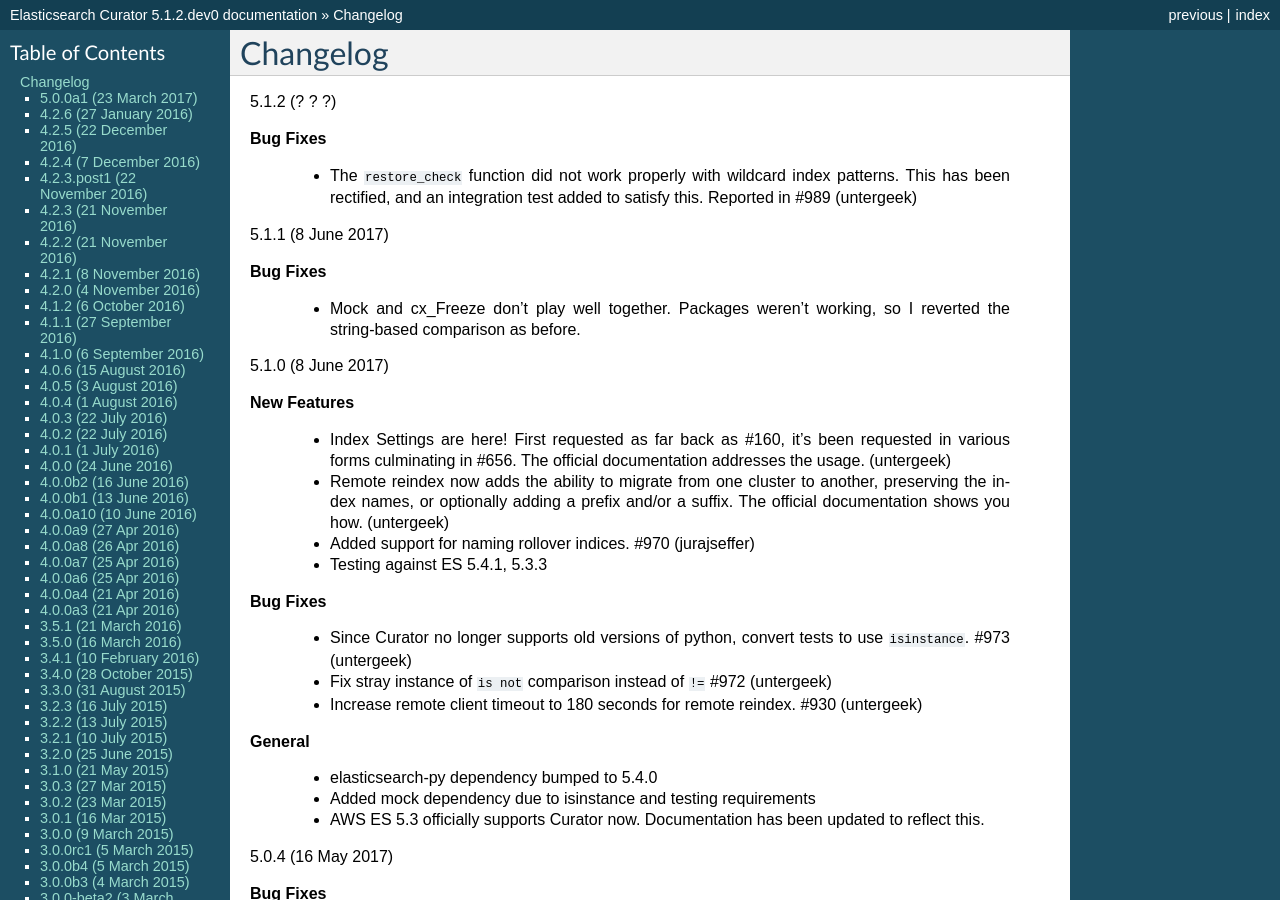
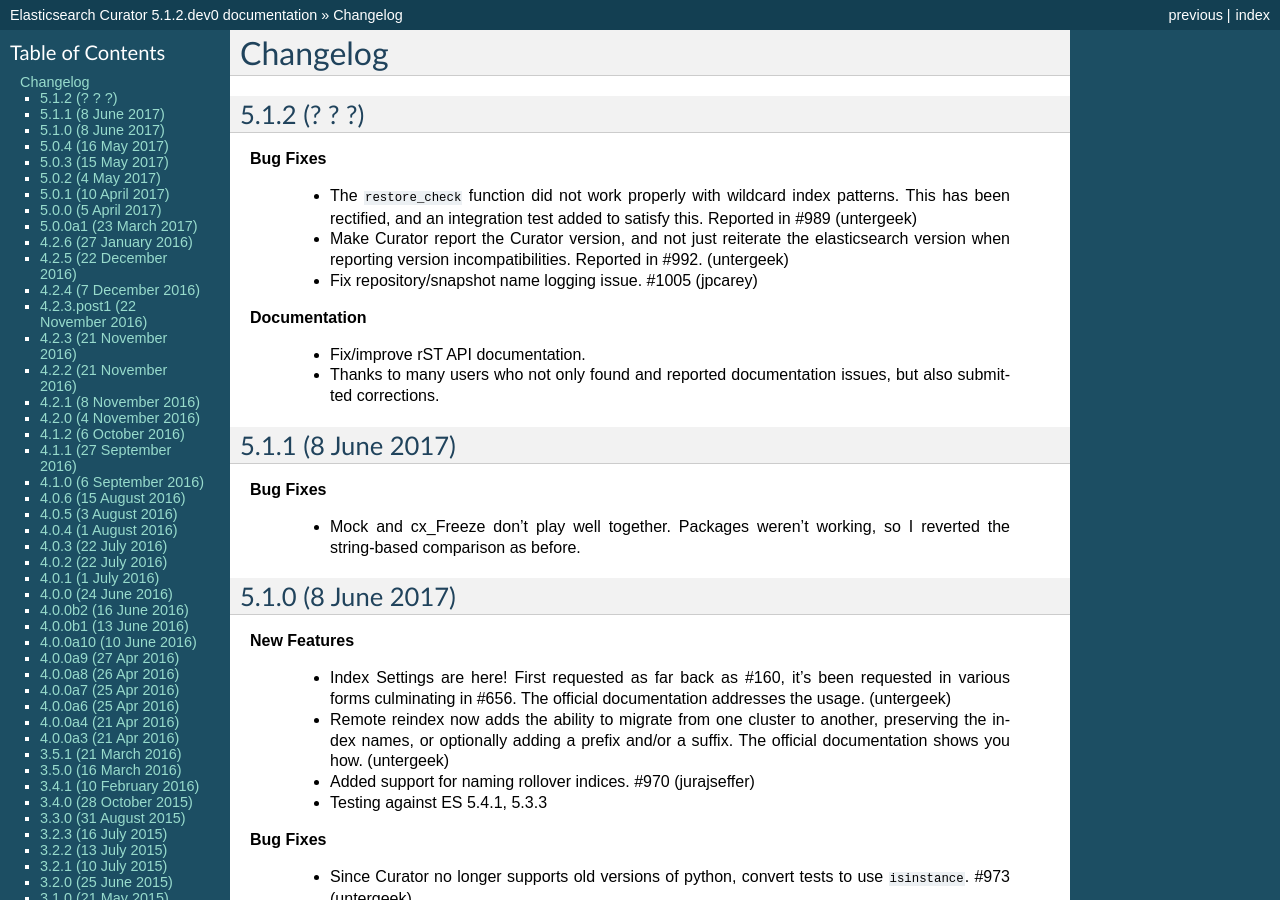
Before and after one commit to elastic/curator, a Sphinx documentation site: the page built from docs/Changelog.rst, in a window 1280 px wide and 900 px high. Built offline with Sphinx 7.4.7, drawn with Linux system fonts in a browser that asks for light colours.

Commit message:
Report curator version properly
This is duly described in #992.

fixes #992

```diff
--- a/docs/Changelog.rst
+++ b/docs/Changelog.rst
@@ -4,14 +4,28 @@
 =========
 
 5.1.2 (? ? ?)
+-------------
 
 **Bug Fixes**
 
   * The ``restore_check`` function did not work properly with wildcard index
     patterns.  This has been rectified, and an integration test added to
     satisfy this.  Reported in #989 (untergeek)
+  * Make Curator report the Curator version, and not just reiterate the
+    elasticsearch version when reporting version incompatibilities. Reported
+    in #992. (untergeek)
+  * Fix repository/snapshot name logging issue. #1005 (jpcarey)
+
+
+**Documentation**
+
+  * Fix/improve rST API documentation.
+  * Thanks to many users who not only found and reported documentation issues,
+    but also submitted corrections.
+
 
 5.1.1 (8 June 2017)
+-------------------
 
 **Bug Fixes**
 
@@ -19,6 +33,7 @@
     I reverted the string-based comparison as before.
 
 5.1.0 (8 June 2017)
+-------------------
 
 **New Features**
 
@@ -48,6 +63,7 @@
     to reflect this.
 
 5.0.4 (16 May 2017)
+-------------------
 
 **Bug Fixes**
 
@@ -56,6 +72,7 @@
     #966.  (untergeek)
 
 5.0.3 (15 May 2017)
+-------------------
 
 **Bug Fixes**
 
@@ -65,6 +82,7 @@
     Reported in #962. (untergeek)
 
 5.0.2 (4 May 2017)
+------------------
 
 **Bug Fixes**
 
@@ -85,6 +103,7 @@
   * Document how to include file paths better. Fixes #944. (untergeek)
 
 5.0.1 (10 April 2017)
+---------------------
 
 **Bug Fixes**
 
@@ -98,6 +117,7 @@
   * Address date matching behavior better per #858 (untergeek)
 
 5.0.0 (5 April 2017)
+--------------------
 
 The full feature set of 5.0 (including alpha releases) is included here.
 
```
Also changed, not shown: 1 other file.
